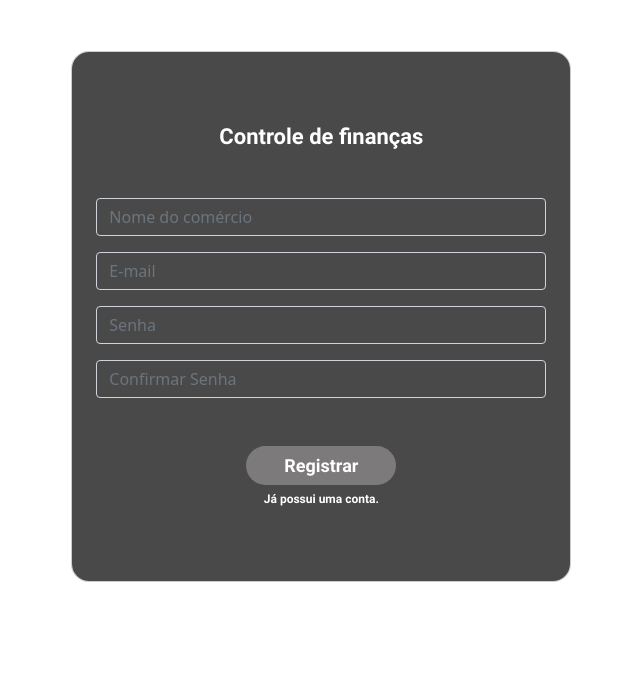
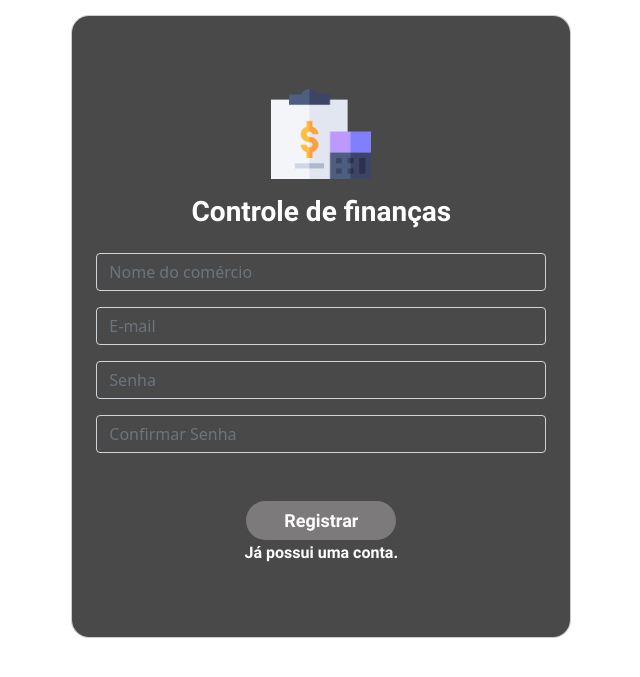
Before and after one commit to wesleyshw/controle-de-financas, a PHP site: page /finances/registro/ in a window 1280 px wide. Shown: the top 677 px of the page, without its empty margins (314-954 px from the left). Run offline with PHP 8.4, Linux system fonts and the light colour scheme.

Commit message:
Atualizando

```diff
--- a/assets/css/registro/style.css
+++ b/assets/css/registro/style.css
@@ -260,21 +260,21 @@ a {
 
 .cd-tl {
   font-family: 'Roboto', sans-serif;
-  font-size: 22px;
+  font-size: 28px;
   font-weight: 600;
   color: #fff;
 }
 
 .inp-sub {
   font-family: 'Roboto', sans-serif;
-  font-size: 12px;
+  font-size: 16px;
   font-weight: 600;
   color: #fff;
 }
 
 .inp-sub-2 {
   font-family: 'Roboto', sans-serif;
-  font-size: 12px;
+  font-size: 16px;
   font-weight: 600;
   color: #fff;
 }
@@ -302,8 +302,8 @@ h1, h2, h3 {
   width: 100%;
   padding: 1.5rem;
   border-radius: 18px;
-  margin-top: 10%;
-  margin-bottom: 10%;
+  margin-top: 3%;
+  margin-bottom: 3%;
   /* margin-left: 18%; */
   position: relative;
   display: -ms-flexbox;
--- a/registro/index.php
+++ b/registro/index.php
@@ -49,8 +49,9 @@ if (isset($_POST['register'])) {
         <div id="first">
           <div class="myform form">
             <form method="post" name="registration">
-              <div class="logo mt-5 mb-5">
+              <div class="logo mt-5 mb-4">
                 <div class="col-md-12 text-center">
+                <img src="../assets/imgs/financa-white.png" alt="" width="100" height="90" class="d-inline-block align-text-top mb-3">
                   <h1 class="cd-tl">Controle de finanças</h1>
                 </div>
               </div>
```
Also changed, not shown: assets/css/entrar/style.css (+3 -7 lines), inicio/index.php (+2 -6 lines), README.md.
